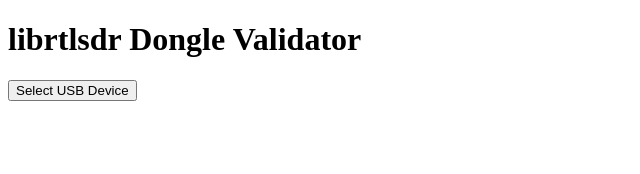
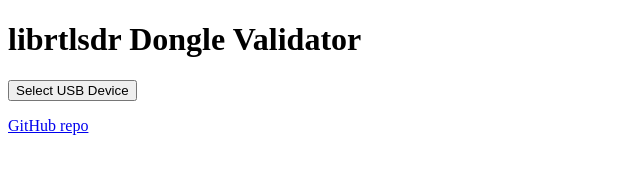
Before and after one commit to watson/librtlsdr-dongle-validator, a plain HTML site: page index.html in a window 1280 px wide. Shown: the whole page, without its empty margins (0-640 px from the left). Drawn offline with Linux system fonts and the light colour scheme.

Commit message:
Add link to GitHub repo from website

```diff
--- a/index.html
+++ b/index.html
@@ -9,5 +9,8 @@
   <h1>librtlsdr Dongle Validator</h1>
   <button id="request-device">Select USB Device</button>
   <div id="result"></div>
+  <p>
+    <a href="https://github.com/watson/librtlsdr-dongle-validator">GitHub repo</a>
+  </p>
 </body>
 </html>
```
